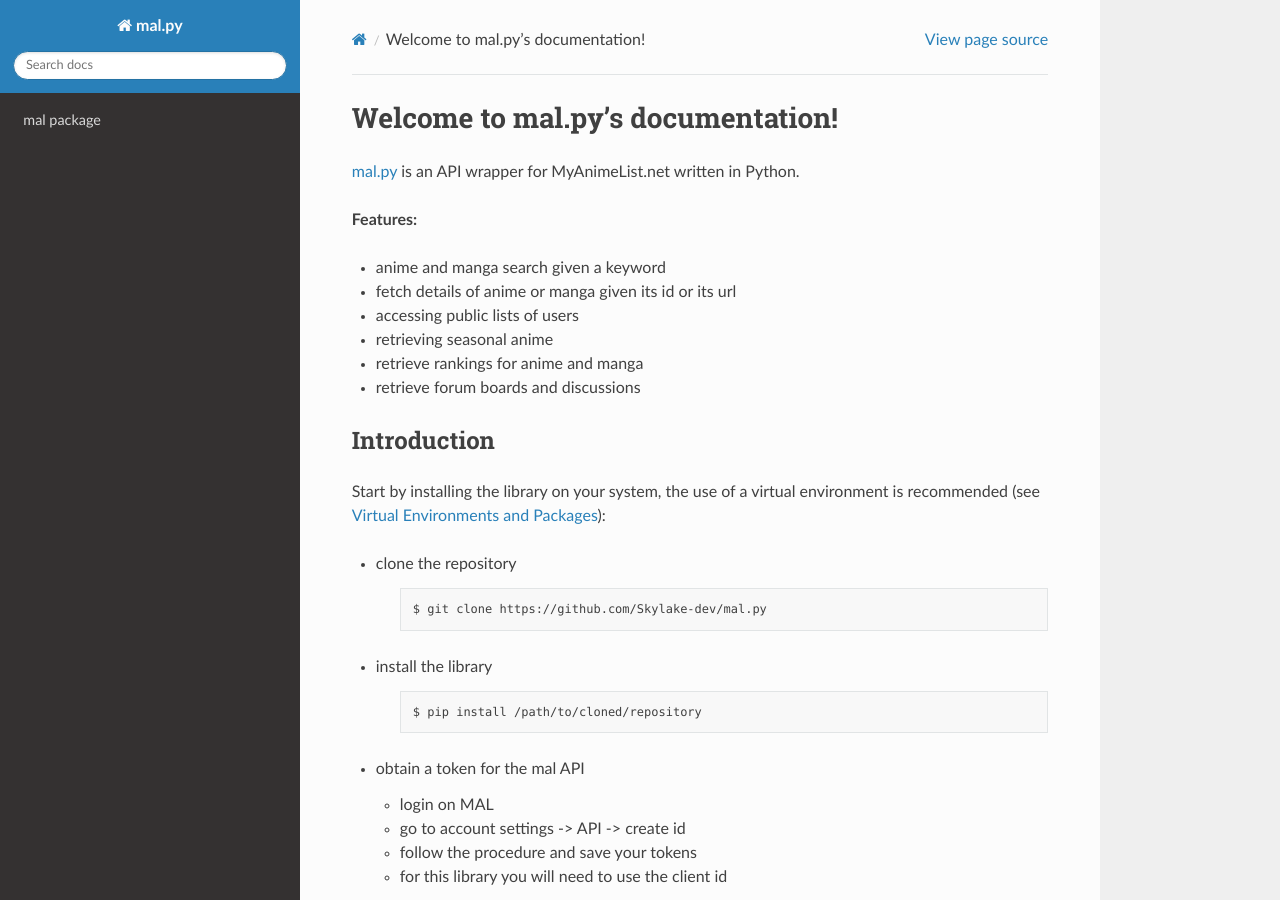
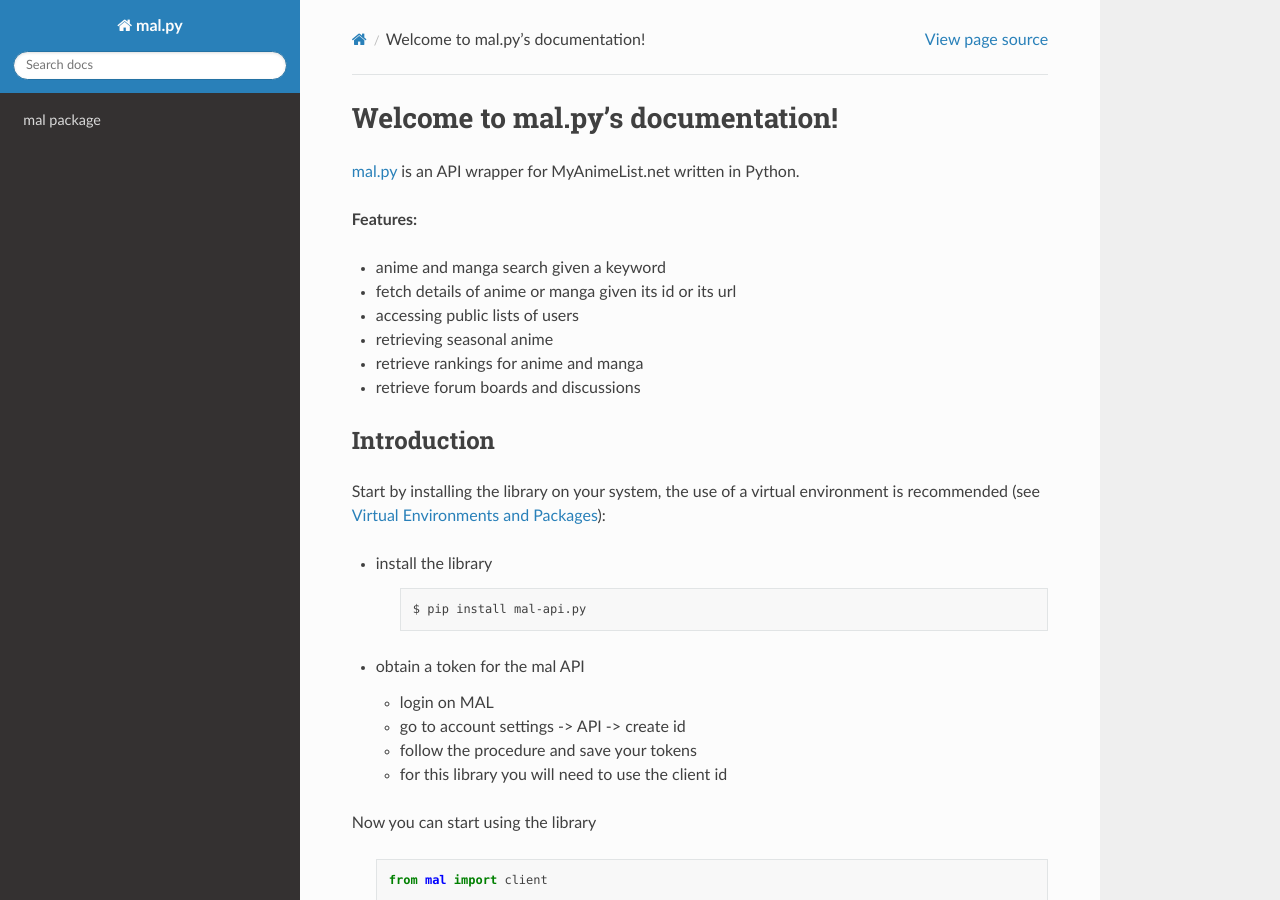
Before and after one commit to Skylake-dev/mal.py, a Sphinx documentation site: the page built from docs/source/index.rst, in a window 1280 px wide and 900 px high. Built offline with Sphinx 7.4.7 and the Read the Docs theme 2.0.0, drawn with Linux system fonts in a browser that asks for light colours.

Commit message:
add pypi installation

```diff
--- a/docs/source/index.rst
+++ b/docs/source/index.rst
@@ -23,17 +23,11 @@
 Start by installing the library on your system, the use of a
 virtual environment is recommended (see `Virtual Environments and Packages <https://docs.python.org/3/tutorial/venv.html>`_):
 
-- clone the repository
-
-   .. code-block:: shell
-
-      $ git clone https://github.com/Skylake-dev/mal.py
-
 - install the library
 
    .. code-block:: shell
 
-      $ pip install /path/to/cloned/repository
+      $ pip install mal-api.py
 
 - obtain a token for the mal API
 
--- a/setup.py
+++ b/setup.py
@@ -23,7 +23,7 @@
 }
 
 setup(
-    name='mal.py',
+    name='mal-api.py',
     author='Skylake-dev',
     url='https://github.com/Skylake-dev/mal.py',
     version=version,
```
Also changed, not shown: README.md (+1 -3 lines).
